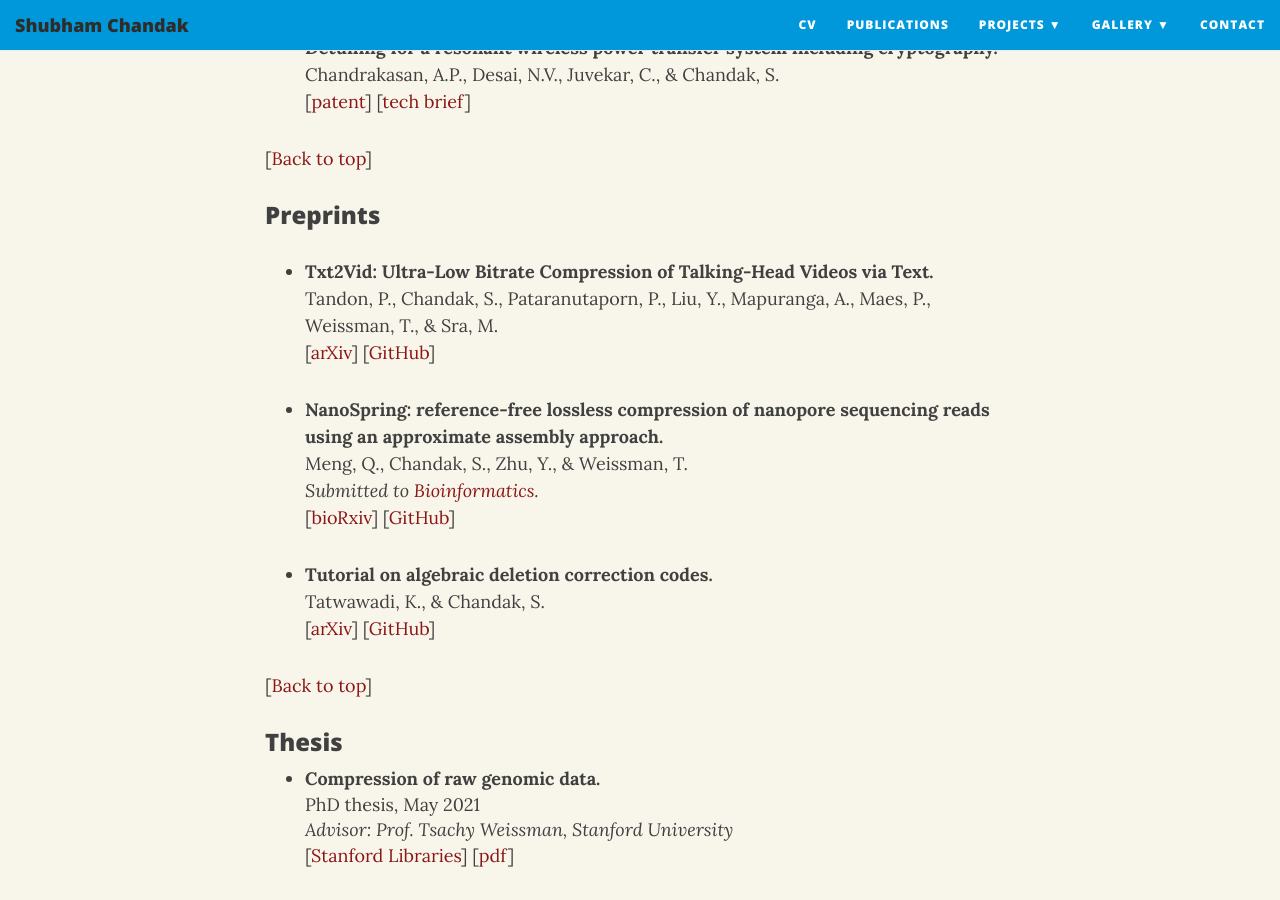
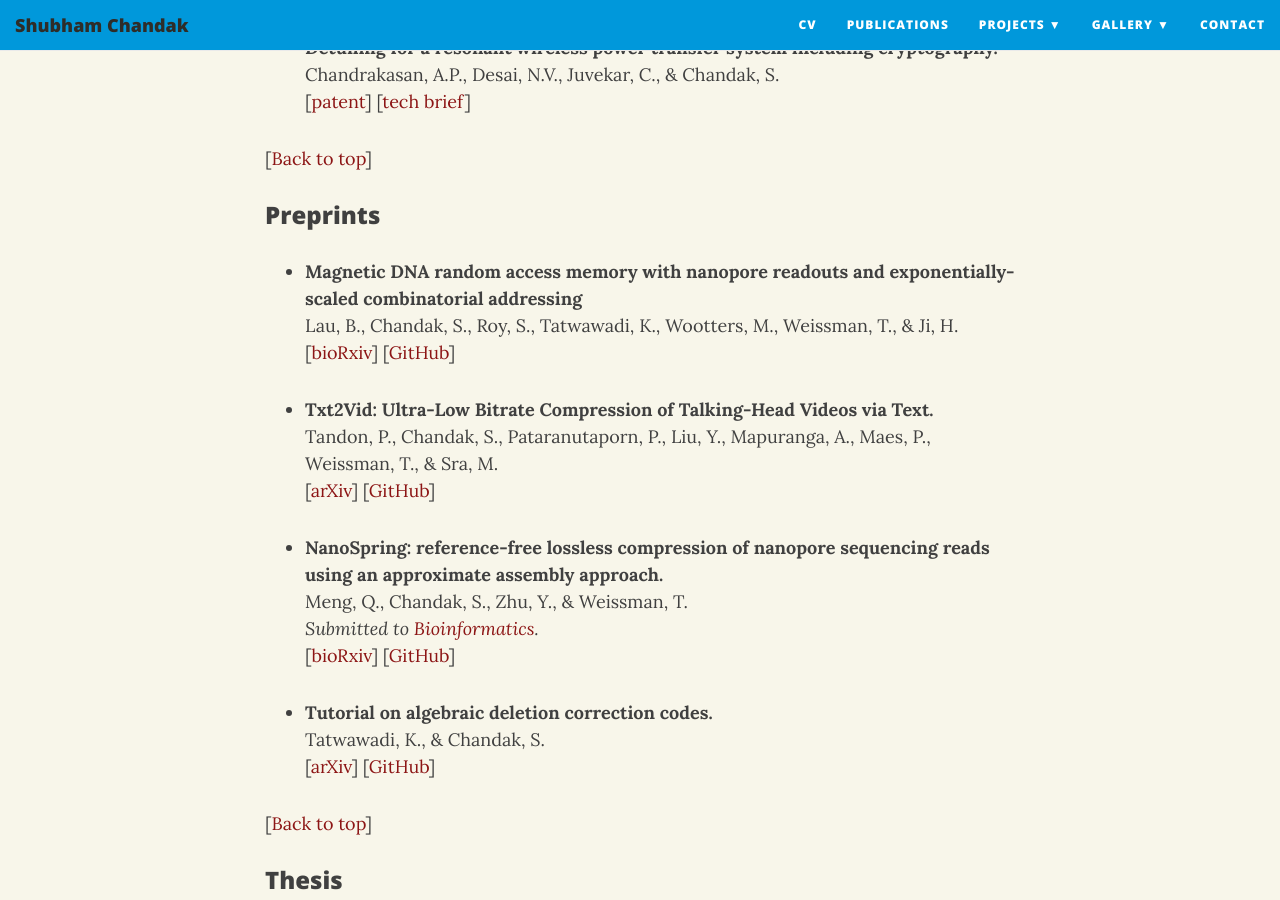
Before and after one commit to shubhamchandak94/shubhamchandak94.github.io, a Jekyll site: the page built from publications.md, in a window 1280 px wide and 900 px high, scrolled down 3965 px. Built offline with Jekyll 4.4.1, drawn with Linux system fonts in a browser that asks for light colours; nearby versions of some CDN libraries.

Commit message:
Update publications.md

```diff
--- a/publications.md
+++ b/publications.md
@@ -123,6 +123,10 @@ _**Google Scholar page [HERE](https://scholar.google.com/citations?hl=en&user=t1
 <a id="preprints"></a>[[Back to top](#top_anchor_)]
 
 ### Preprints
+- **Magnetic DNA random access memory with nanopore readouts and exponentially-scaled combinatorial addressing**
+  Lau, B., Chandak, S., Roy, S., Tatwawadi, K., Wootters, M., Weissman, T., & Ji, H.
+  [[bioRxiv](https://www.biorxiv.org/content/10.1101/2021.09.15.460571v1)] [[GitHub](https://github.com/shubhamchandak94/nanopore_dna_storage/tree/bonito)]
+
 - **Txt2Vid: Ultra-Low Bitrate Compression of Talking-Head Videos via Text.**
   Tandon, P., Chandak, S., Pataranutaporn, P., Liu, Y., Mapuranga, A., Maes, P., Weissman, T., & Sra, M.
   [[arXiv](https://arxiv.org/abs/2106.14014)] [[GitHub](https://github.com/tpulkit/txt2vid)]
```
